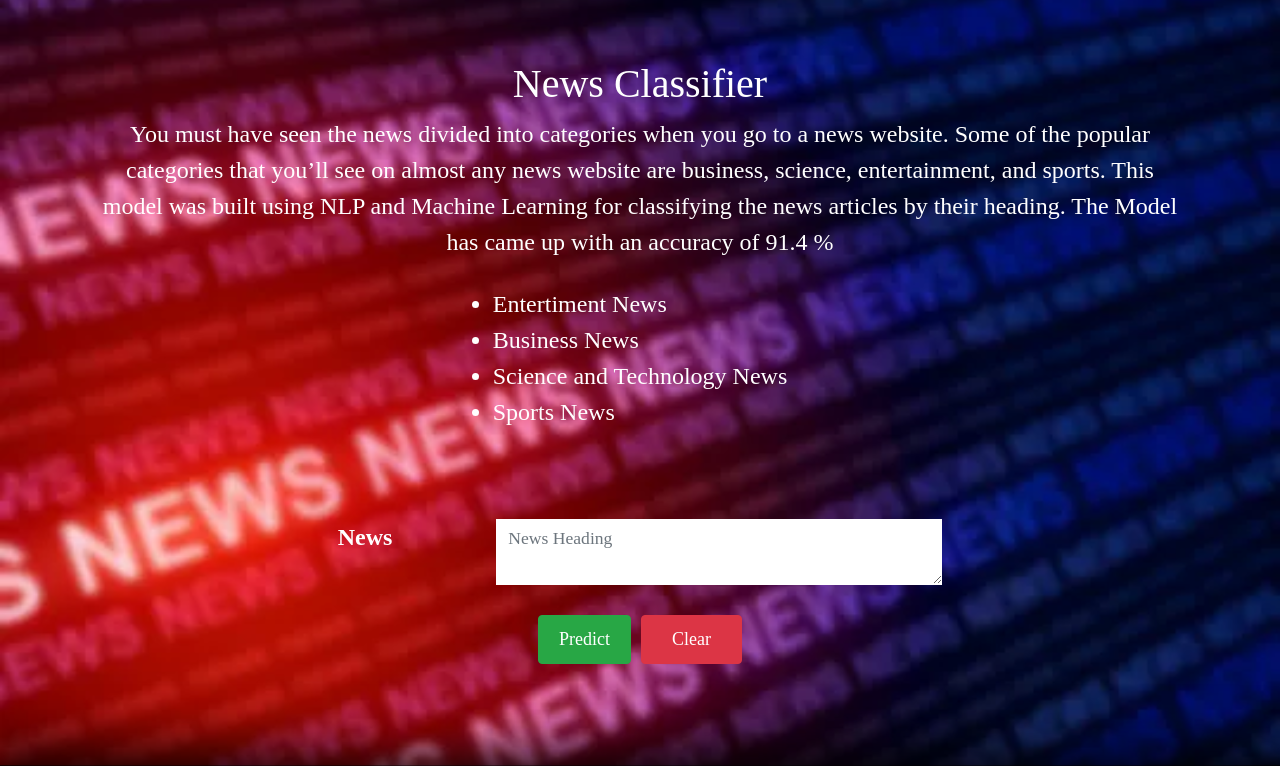
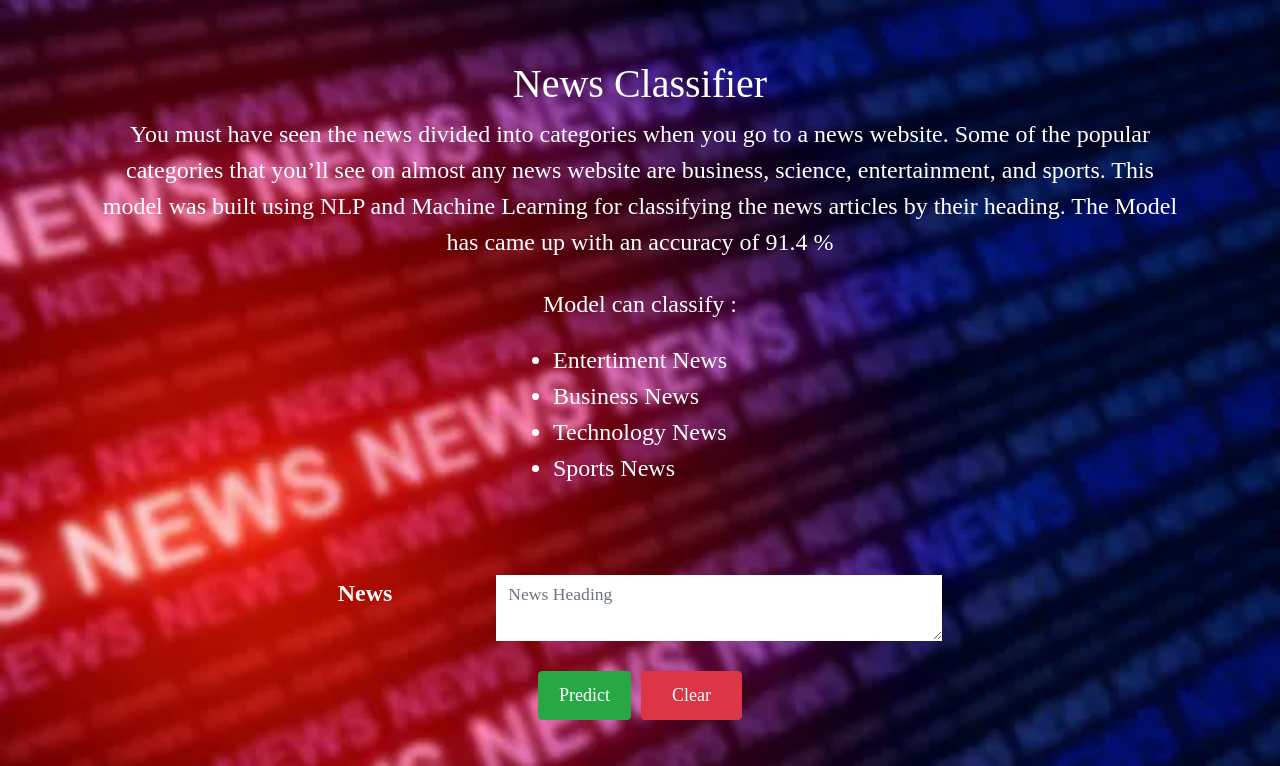
Before and after one commit to adarshmalviya/News-Classifier, a Flask app: page / in a window 1280 px wide. Shown: the part 30-796 px from the top of the page. Run offline with Flask 2, Linux system fonts and the light colour scheme; parts of the project's set-up code (start-up, migrations or seed data) failed here and were passed over; some libraries are stand-ins or nearby versions.

Commit message:
Update index.html

```diff
--- a/templates/index.html
+++ b/templates/index.html
@@ -43,14 +43,17 @@
                             and sports. This model was built using NLP and Machine Learning for classifying the news articles by their heading.
                             The Model has came up with an accuracy of 91.4 %
                         </p>
+                        <div class="row">
+                            Model can classify :
+                        </div>
                         <div class="list row">
                         <ul>
                             <li>Entertiment News</li>
                             <li>Business News</li>
-                            <li>Science and Technology News</li>
+                            <li>Technology News</li>
                             <li>Sports News</li>
                         </ul>
-                    </div>
+                        </div>
 
                     </div>
                     <div class="row-md-5 my-5">
```
